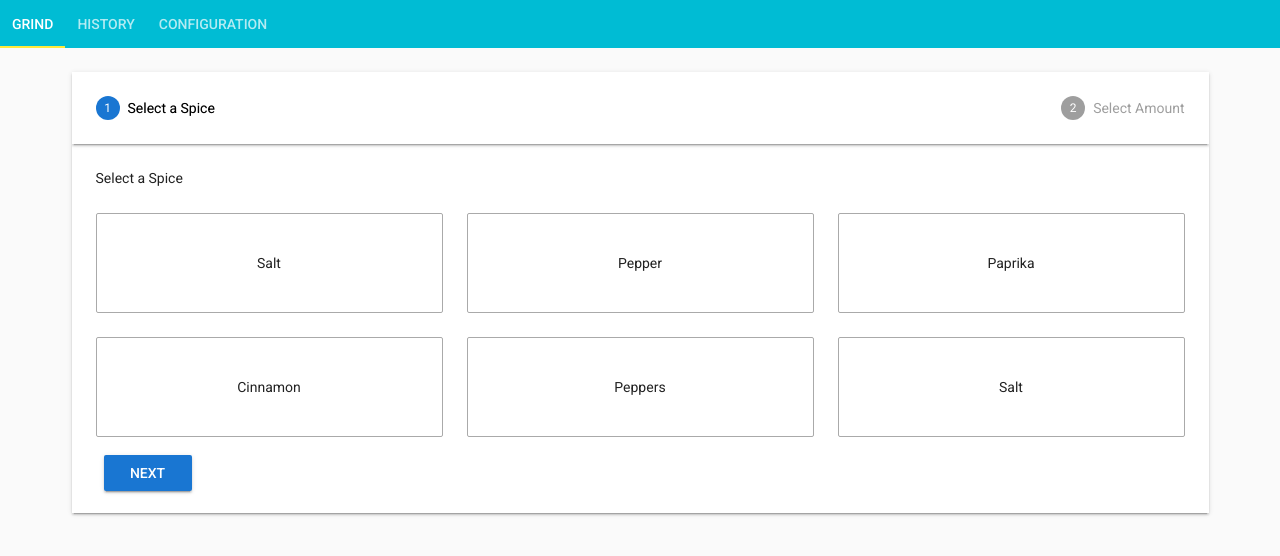
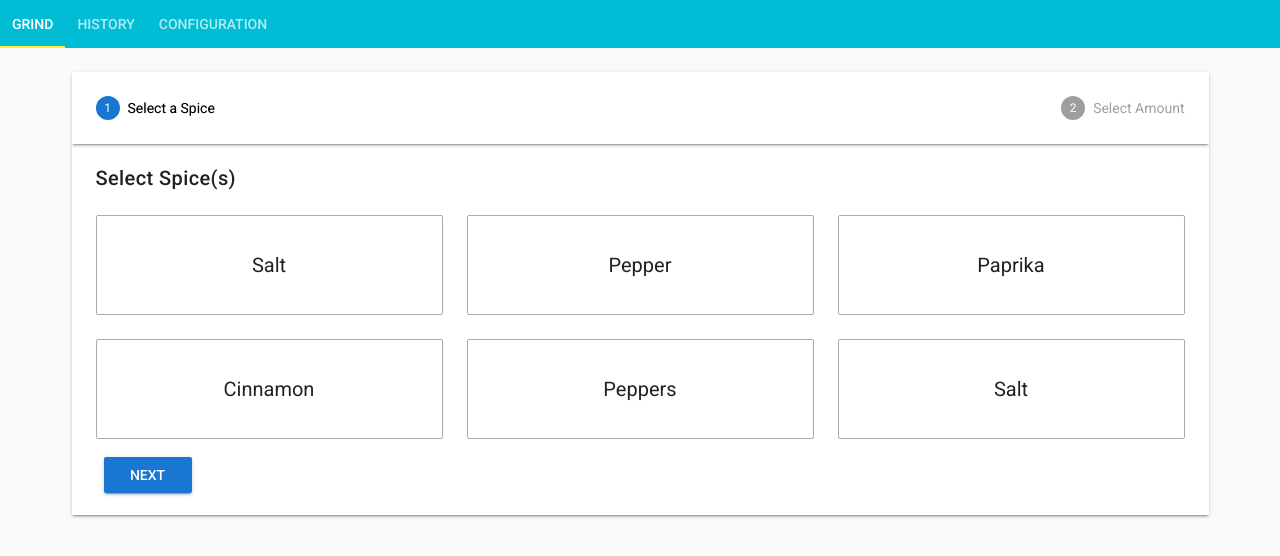
Before and after one commit to SpiceGrinder/vue, a Vue app: page / in a window 1280 px wide. Shown: the top 556 px of the page. Built offline with nearby package versions, Linux system fonts and the light colour scheme.

Commit message:
changed font size

```diff
--- a/src/App.vue
+++ b/src/App.vue
@@ -11,7 +11,7 @@
       <v-tab-item :key="1">
         <v-card flat>
           <v-card-text>
-            hello
+            Coming Soon
           </v-card-text>
         </v-card>
       </v-tab-item>
@@ -19,7 +19,7 @@
       <v-tab-item :key="2">
         <v-card flat>
           <v-card-text>
-            dude
+            Coming Soon
           </v-card-text>
         </v-card>
       </v-tab-item>
--- a/src/components/Spice.vue
+++ b/src/components/Spice.vue
@@ -15,7 +15,7 @@
         <v-stepper-content step="1">
           <v-layout row wrap>
             <v-flex xs12>
-              <span> Select a Spice</span>
+              <span class="title">Select Spice(s)</span>
             </v-flex>
             <v-flex v-for="(spice, index) in spices" :key="index" xs4>
               <v-card
@@ -190,7 +190,7 @@ export default {
   font-size: 16px;
 }
 .spice-name {
-  font-size: 14px;
+  font-size: 20px;
 }
 .left-margin {
   margin-left: 14px;
@@ -204,4 +204,7 @@ export default {
   justify-content: center;
   align-items: center;
 }
+.title {
+  font-size: 24px;
+}
 </style>
```
